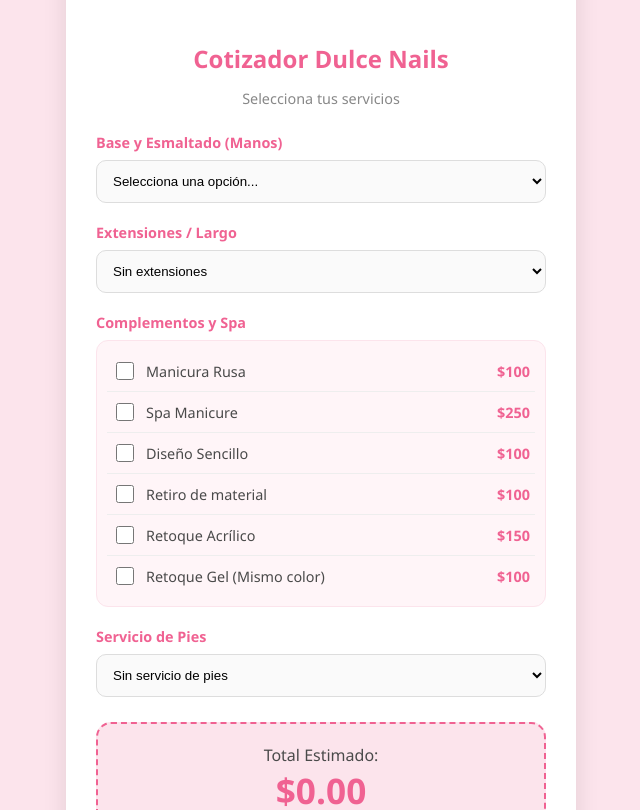
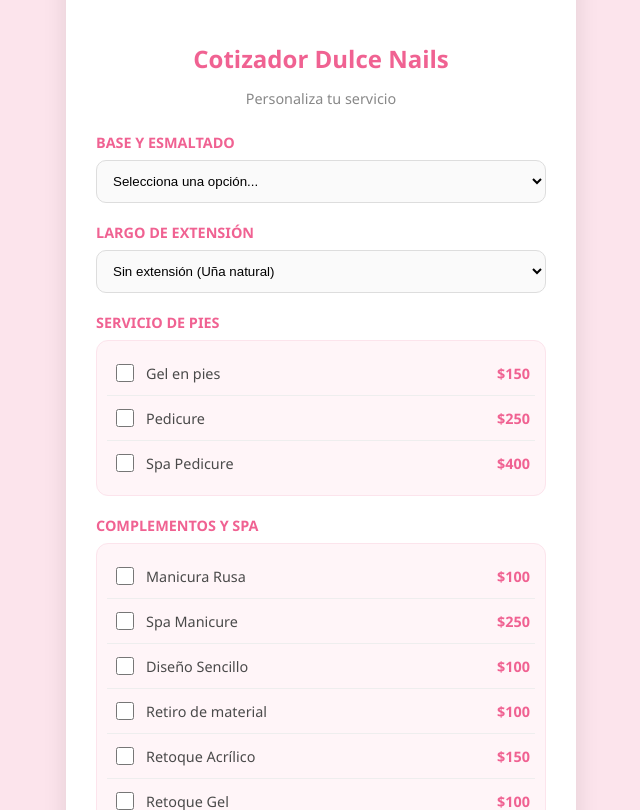
Before and after one commit to federicorivera1981-oss/Cotizador, a plain HTML site: page index.html in a window 1280 px wide. Shown: the part 142-952 px from the top of the page, without its empty margins (319-959 px from the left). Drawn offline with Linux system fonts and the light colour scheme.

Commit message:
Update index.html

```diff
--- a/index.html
+++ b/index.html
@@ -46,6 +46,7 @@
             margin-bottom: 8px;
             color: var(--rosa-fuerte);
             font-size: 0.9rem;
+            text-transform: uppercase;
         }
         select {
             width: 100%;
@@ -55,7 +56,7 @@
             background-color: #fafafa;
         }
 
-        /* Estilos específicos para los Checkboxes de Complementos */
+        /* Estilos para los contenedores de Checkboxes */
         .checkbox-container {
             background: #fff5f8;
             padding: 10px;
@@ -65,11 +66,14 @@
         .checkbox-item {
             display: flex;
             align-items: center;
-            padding: 8px 5px;
+            padding: 10px 5px;
             border-bottom: 1px solid #eee;
             cursor: pointer;
+            transition: 0.2s;
         }
         .checkbox-item:last-child { border-bottom: none; }
+        .checkbox-item:hover { background: #fff1f5; }
+
         .checkbox-item input {
             margin-right: 12px;
             width: 18px;
@@ -100,8 +104,10 @@
             text-decoration: none;
             border-radius: 10px;
             font-weight: bold;
+            transition: 0.3s;
         }
-        .disclaimer { font-size: 0.7rem; color: #999; margin-top: 15px; text-align: justify; line-height: 1.2; }
+        .btn-whatsapp:hover { background-color: #1ebe57; }
+        .disclaimer { font-size: 0.7rem; color: #999; margin-top: 15px; text-align: justify; line-height: 1.3; }
     </style>
 </head>
 <body>
@@ -109,10 +115,10 @@
 <div class="container">
     <img src="logo.png" alt="Logo Dulce Nails" class="logo">
     <h2>Cotizador Dulce Nails</h2>
-    <p class="subtitle">Selecciona tus servicios</p>
+    <p class="subtitle">Personaliza tu servicio</p>
 
     <div class="service-group">
-        <label class="group-title">Base y Esmaltado (Manos)</label>
+        <label class="group-title">Base y Esmaltado</label>
         <select id="base" onchange="calcular()">
             <option value="0" data-desc="">Selecciona una opción...</option>
             <option value="200" data-desc="Aplicación Rubber">Aplicación Rubber - $200</option>
@@ -122,9 +128,9 @@
     </div>
 
     <div class="service-group">
-        <label class="group-title">Extensiones / Largo</label>
+        <label class="group-title">Largo de Extensión</label>
         <select id="acrilico" onchange="calcular()">
-            <option value="0" data-desc="">Sin extensiones</option>
+            <option value="0" data-desc="">Sin extensión (Uña natural)</option>
             <option value="200" data-desc="Acrílico Tip #2">Acrílico con Tip (Hasta #2) - $200</option>
             <option value="250" data-desc="Escultural #2">Escultural (Hasta #2) - $250</option>
             <option value="250" data-desc="Acrílico Tip #3">Acrílico con Tip (#3) - $250</option>
@@ -137,49 +143,60 @@
     </div>
 
     <div class="service-group">
-        <label class="group-title">Complementos y Spa</label>
+        <label class="group-title">Servicio de Pies</label>
         <div class="checkbox-container">
             <label class="checkbox-item">
-                <input type="checkbox" class="comp" value="100" data-desc="Manicura Rusa" onchange="calcular()">
-                <span class="checkbox-label">Manicura Rusa</span>
-                <span class="checkbox-price">$100</span>
+                <input type="checkbox" class="pies-item" value="150" data-desc="Gel en pies" onchange="calcular()">
+                <span class="checkbox-label">Gel en pies</span>
+                <span class="checkbox-price">$150</span>
             </label>
             <label class="checkbox-item">
-                <input type="checkbox" class="comp" value="250" data-desc="Spa Manicure" onchange="calcular()">
-                <span class="checkbox-label">Spa Manicure</span>
+                <input type="checkbox" class="pies-item" value="250" data-desc="Pedicure" onchange="calcular()">
+                <span class="checkbox-label">Pedicure</span>
                 <span class="checkbox-price">$250</span>
             </label>
             <label class="checkbox-item">
-                <input type="checkbox" class="comp" value="100" data-desc="Diseño Sencillo" onchange="calcular()">
-                <span class="checkbox-label">Diseño Sencillo</span>
-                <span class="checkbox-price">$100</span>
-            </label>
-            <label class="checkbox-item">
-                <input type="checkbox" class="comp" value="100" data-desc="Retiro" onchange="calcular()">
-                <span class="checkbox-label">Retiro de material</span>
-                <span class="checkbox-price">$100</span>
-            </label>
-            <label class="checkbox-item">
-                <input type="checkbox" class="comp" value="150" data-desc="Retoque Acrílico" onchange="calcular()">
-                <span class="checkbox-label">Retoque Acrílico</span>
-                <span class="checkbox-price">$150</span>
-            </label>
-            <label class="checkbox-item">
-                <input type="checkbox" class="comp" value="100" data-desc="Retoque Gel" onchange="calcular()">
-                <span class="checkbox-label">Retoque Gel (Mismo color)</span>
-                <span class="checkbox-price">$100</span>
+                <input type="checkbox" class="pies-item" value="400" data-desc="Spa Pedicure" onchange="calcular()">
+                <span class="checkbox-label">Spa Pedicure</span>
+                <span class="checkbox-price">$400</span>
             </label>
         </div>
     </div>
 
     <div class="service-group">
-        <label class="group-title">Servicio de Pies</label>
-        <select id="pies" onchange="calcular()">
-            <option value="0" data-desc="">Sin servicio de pies</option>
-            <option value="150" data-desc="Gel en pies">Gel en pies - $150</option>
-            <option value="250" data-desc="Pedicure">Pedicure - $250</option>
-            <option value="400" data-desc="Spa Pedicure">Spa Pedicure - $400</option>
-        </select>
+        <label class="group-title">Complementos y Spa</label>
+        <div class="checkbox-container">
+            <label class="checkbox-item">
+                <input type="checkbox" class="comp-item" value="100" data-desc="Manicura Rusa" onchange="calcular()">
+                <span class="checkbox-label">Manicura Rusa</span>
+                <span class="checkbox-price">$100</span>
+            </label>
+            <label class="checkbox-item">
+                <input type="checkbox" class="comp-item" value="250" data-desc="Spa Manicure" onchange="calcular()">
+                <span class="checkbox-label">Spa Manicure</span>
+                <span class="checkbox-price">$250</span>
+            </label>
+            <label class="checkbox-item">
+                <input type="checkbox" class="comp-item" value="100" data-desc="Diseño Sencillo" onchange="calcular()">
+                <span class="checkbox-label">Diseño Sencillo</span>
+                <span class="checkbox-price">$100</span>
+            </label>
+            <label class="checkbox-item">
+                <input type="checkbox" class="comp-item" value="100" data-desc="Retiro" onchange="calcular()">
+                <span class="checkbox-label">Retiro de material</span>
+                <span class="checkbox-price">$100</span>
+            </label>
+            <label class="checkbox-item">
+                <input type="checkbox" class="comp-item" value="150" data-desc="Retoque Acrílico" onchange="calcular()">
+                <span class="checkbox-label">Retoque Acrílico</span>
+                <span class="checkbox-price">$150</span>
+            </label>
+            <label class="checkbox-item">
+                <input type="checkbox" class="comp-item" value="100" data-desc="Retoque Gel" onchange="calcular()">
+                <span class="checkbox-label">Retoque Gel</span>
+                <span class="checkbox-price">$100</span>
+            </label>
+        </div>
     </div>
 
     <div class="total-box">
@@ -188,7 +205,7 @@
     </div>
 
     <div class="disclaimer">
-        * No se sacan uñas enterradas. Por higiene, no se atienden uñas con hongos o pie diabético.
+        * No se sacan uñas enterradas. Por higiene, no se atienden uñas con hongos o pie diabético. Retiro de gel en pies se cobra aparte.
     </div>
 
     <a href="#" id="btnWsp" class="btn-whatsapp" target="_blank">Agendar por WhatsApp</a>
@@ -199,8 +216,8 @@
         let total = 0;
         let seleccion = [];
 
-        // Sumar listas desplegables
-        ['base', 'acrilico', 'pies'].forEach(id => {
+        // 1. Sumar Selects
+        ['base', 'acrilico'].forEach(id => {
             const el = document.getElementById(id);
             const val = parseInt(el.value);
             if (val > 0) {
@@ -209,17 +226,25 @@
             }
         });
 
-        // Sumar checkboxes de complementos
-        document.querySelectorAll('.comp:checked').forEach(cb => {
+        // 2. Sumar Checkboxes de Pies
+        document.querySelectorAll('.pies-item:checked').forEach(cb => {
             total += parseInt(cb.value);
             seleccion.push(cb.getAttribute('data-desc'));
         });
 
+        // 3. Sumar Checkboxes de Complementos
+        document.querySelectorAll('.comp-item:checked').forEach(cb => {
+            total += parseInt(cb.value);
+            seleccion.push(cb.getAttribute('data-desc'));
+        });
+
+        // Actualizar pantalla
         document.getElementById('total').innerText = "$" + total + ".00";
 
-        // Número de Dulce (521 + 10 dígitos)
-        const msj = encodeURIComponent("¡Hola Dulce! 💅 Me coticé: " + seleccion.join(", ") + ". Total estimado: $" + total);
-        document.getElementById('btnWsp').href = "https://wa.me/5215521969219?text=" + msj;
+        // Configurar Link de WhatsApp
+        const telefono = "5215521969219";
+        const msj = encodeURIComponent("¡Hola Dulce! 💅 Me interesa: " + seleccion.join(", ") + ". Total: $" + total);
+        document.getElementById('btnWsp').href = "https://wa.me/" + telefono + "?text=" + msj;
     }
 </script>
 
```
